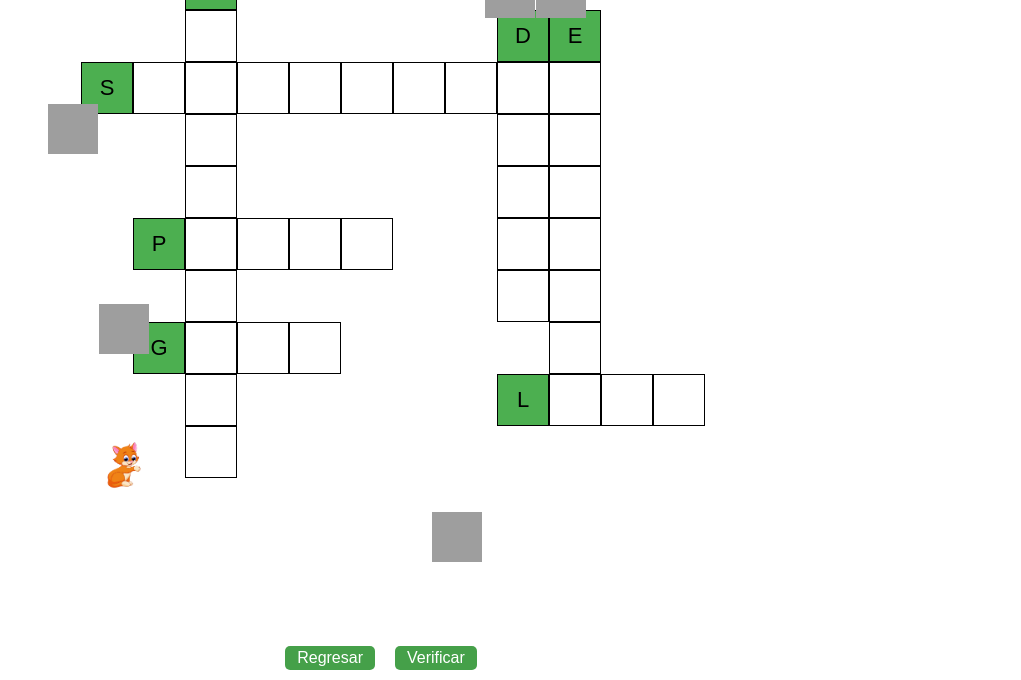
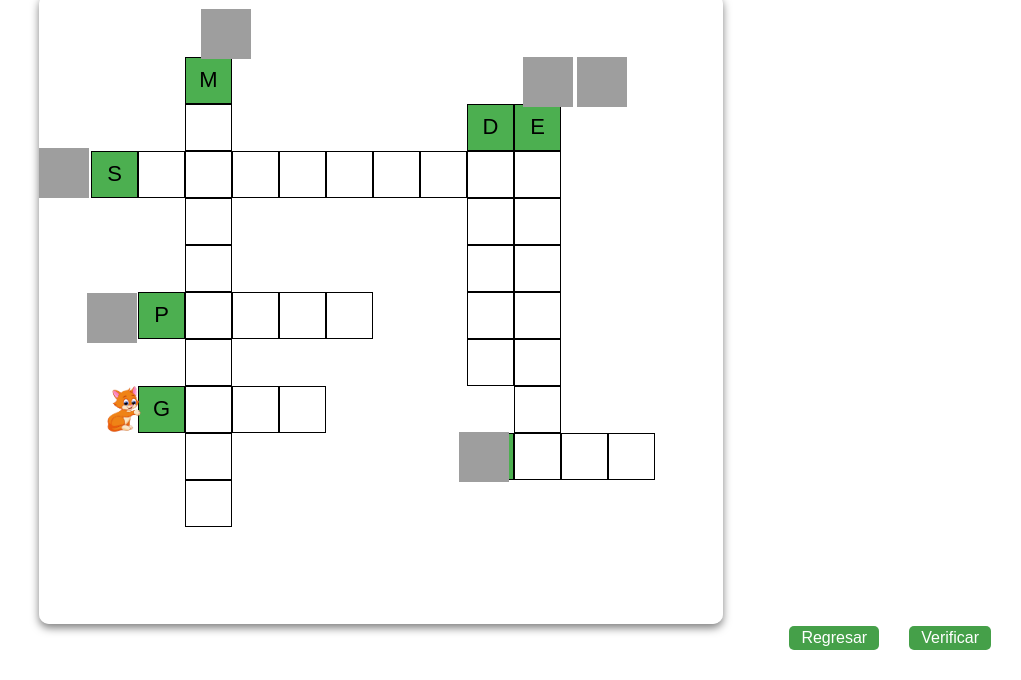
Before and after one commit to BetRSp/ConsoLandia, a plain HTML site: page crucigrama.html in a window 1280 px wide. Shown: the part 120-800 px from the top of the page, without its empty margins (259-1280 px from the left). Drawn offline with Linux system fonts and the light colour scheme; grey boxes are pictures that could not be loaded.

Commit message:
Consolandia

```diff
--- a/crucigrama.html
+++ b/crucigrama.html
@@ -35,14 +35,15 @@ h1 {
 
 #crucigrama {
     display: grid;
-    grid-template-columns: repeat(12, clamp(30px, 6vw, 50px));
-    grid-template-rows: repeat(11, clamp(30px, 6vw, 50px));
+    grid-template-columns: repeat(12, clamp(25px, 5vw, 45px));
+    grid-template-rows: repeat(11, clamp(25px, 5vw, 45px));
     gap: 2px;
     background-color: transparent;
     padding: 10px;
     max-width: 600px;
     margin: auto;
     margin-top: 11px;
+    position: relative;
 }
 
 .cell {
@@ -89,41 +90,59 @@ h1 {
     z-index: 2;
 }
 
+.contenido-opaco {
+  width: 35%;
+  padding: 42px;
+  background-color: rgba(255, 255, 255, 0.7);
+  border-radius: 10px;
+  box-shadow: 0px 4px 8px rgba(0, 0, 0, 0.5);
+  max-width: 600px;
+  max-height: 80vh;
+}
 
-
+@media (max-width: 480px) {
+  .contenido-opaco {
+      width: 90%;
+  }
+}
+  @media (min-width: 1024px) {
+  .contenido-opaco {
+      width: 50%;
+  }
+}
 .murcielago {
-    top: 4%;
-    left: 36%;
+    top: -7%;
+    left: 20%;
 }
 
 .serpiente {
-    top: 28%;
-    left: 24%;
+    top: 19%;
+    left: -7%;
 }
 
 .delfin {
-    top: 11%;
-    right: 38%;
+    top: 2%;
+    right: 18%;
 }
 
 .elefante {
-    top: 11%;
-    right: 34%;
+    top: 2%;
+    right: 9%;
 }
 
 .leon {
-    top: 79%;
-    left: 54%;
+    top: 72%;
+    left: 63%;
 }
 
 .gato {
-    top: 70%;
-    left: 28%;
+    top: 63%;
+    left: 3%;
 }
 
 .perro {
-    top: 53%;
-    left: 28%;
+    top: 46%;
+    left: 1%;
 }
 
 .modal {
@@ -194,6 +213,7 @@ cursor: pointer;
 <body>
     <div class="container">
         <h1>CRUCIGRAMA PARA NIÑOS</h1>
+    <div class="contenido-opaco">
         <div id="crucigrama"></div>
     </div>
     <div id="modal-alerta" class="modal">
@@ -419,7 +439,12 @@ window.onload = function() {
 function agregarBotones() {
     const contenedorBotones = document.createElement('div');
     contenedorBotones.style.textAlign = 'center';
-    contenedorBotones.style.zIndex = 1000;
+    contenedorBotones.style.position = 'fixed';
+    contenedorBotones.style.bottom = '20px';
+    contenedorBotones.style.right = '20px';
+    contenedorBotones.style.display = 'flex';
+    contenedorBotones.style.gap = '10px'; // Espaciado entre botones
+    contenedorBotones.style.zIndex = '1000';  // Para estar por encima de todo
 
     // Detectar si es Android
     const esAndroid = /Android/i.test(window.navigator.userAgent);
```
